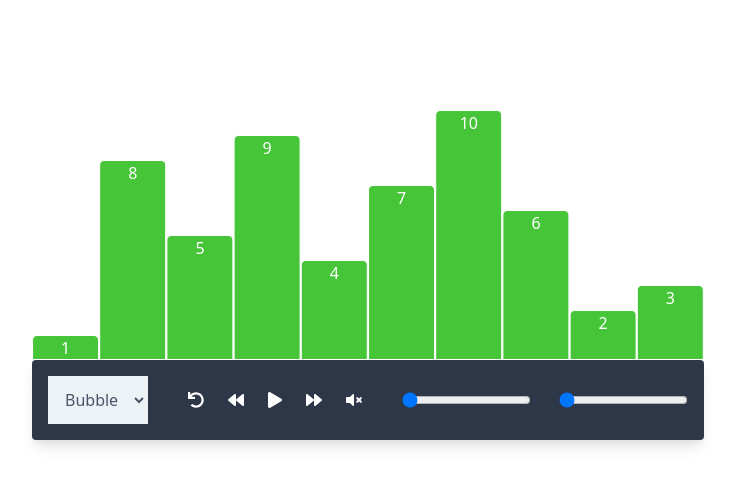
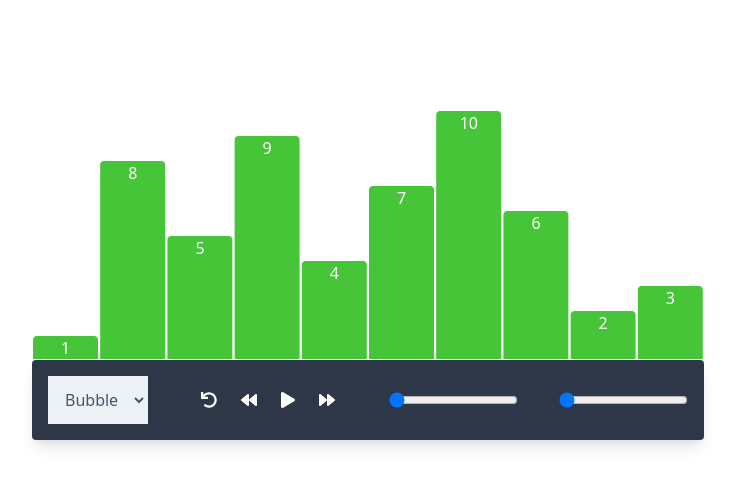
Before and after one commit to bengquist/alg-visualizer, a React (Create React App) app: page / in a window 1280 px wide. Shown: the top 486 px of the page, without its empty margins (272-1007 px from the left). Built offline with nearby package versions, Linux system fonts and the light colour scheme.

Commit message:
removed sound option

```diff
--- a/src/Graph/Graph.tsx
+++ b/src/Graph/Graph.tsx
@@ -22,7 +22,8 @@ function Graph({ bars }: Props, barRefs: RefObject<HTMLDivElement[]>) {
   }, [bars.length]);
 
   const renderBars = () => {
-    return bars.map((val, index) => (
+    return bars.map((val, index) => {
+      return (
         <Container
           key={val}
           ref={(ref: HTMLDivElement) =>
@@ -33,7 +34,8 @@ function Graph({ bars }: Props, barRefs: RefObject<HTMLDivElement[]>) {
         >
           <div className="flex center justify-center text-white">{val}</div>
         </Container>
-    ));
+      );
+    });
   };
 
   return (
--- a/src/Options/OptionsBar.tsx
+++ b/src/Options/OptionsBar.tsx
@@ -4,7 +4,6 @@ import {
   faPause,
   faPlay,
   faUndo,
-  faVolumeMute,
 } from "@fortawesome/free-solid-svg-icons";
 import { FontAwesomeIcon } from "@fortawesome/react-fontawesome";
 import React, { ChangeEvent } from "react";
@@ -40,9 +39,6 @@ function OptionsBar({ onPlay, onCount, onSpeed, isSorting }: Props) {
         <button className="p-3">
           <FontAwesomeIcon icon={faForward} />
         </button>
-        <button className="p-3">
-          <FontAwesomeIcon icon={faVolumeMute} />
-        </button>
       </div>
 
       <input type="range" defaultValue="1" min="1" max="5" onChange={onCount} />
```
Lines whose indentation alone changed are shown as unchanged.
